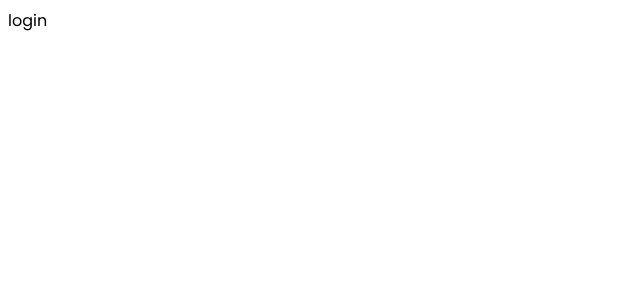
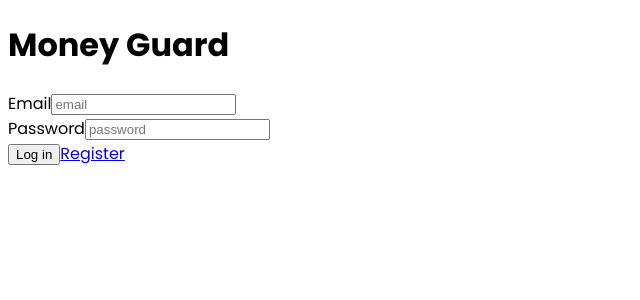
Before and after one commit to koleso8/Money_Guard_2, a React (Vite) app: page /login in a window 1280 px wide. Shown: the top 300 px of the page, without its empty margins (0-640 px from the left). Built offline with nearby package versions, Linux system fonts and the light colour scheme.

Commit message:
Login Form / logic bones

```diff
--- a/src/components/LoginForm/LoginForm.jsx
+++ b/src/components/LoginForm/LoginForm.jsx
@@ -0,0 +1,52 @@
+import { Field, Form, Formik } from "formik";
+import { useDispatch } from "react-redux";
+import { Link } from "react-router-dom";
+import { loginThunk } from "../../redux/auth/operations";
+export const LoginForm = () => {
+  const dispath = useDispatch();
+  const initialValues = {
+    email: "",
+    password: "",
+  };
+
+  const handleSubmit = (values, options) => {
+    console.log(values);
+    dispath(loginThunk(values));
+    options.resetForm();
+  };
+
+  return (
+    <div>
+      <div>
+        <div>
+          <h1>Money Guard</h1>
+        </div>
+        <div>
+          <Formik initialValues={initialValues} onSubmit={handleSubmit}>
+            <Form>
+              <div>
+                <label>
+                  <span>Email</span>
+                </label>
+                <Field name="email" type="email" placeholder="email" />
+              </div>
+              <div className="form-control">
+                <label>
+                  <span>Password</span>
+                </label>
+                <Field name="password" type="password" placeholder="password" />
+              </div>
+              <div>
+                <button>Log in</button>
+                <label>
+                  <Link to="/register">Register</Link>
+                </label>
+              </div>
+            </Form>
+          </Formik>
+        </div>
+      </div>
+    </div>
+  );
+};
+export default LoginForm;
--- a/src/components/RegistrationForm/RegistrationForm.jsx
+++ b/src/components/RegistrationForm/RegistrationForm.jsx
@@ -20,12 +20,7 @@ export const RegistrationForm = () => {
     <div>
       <div>
         <div>
-          <h1>SignUP now!</h1>
-          <p>
-            Provident cupiditate voluptatem et in. Quaerat fugiat ut assumenda
-            excepturi exercitationem quasi. In deleniti eaque aut repudiandae et
-            a id nisi.
-          </p>
+          <h1>Money Guard</h1>
         </div>
         <div>
           <Formik initialValues={initialValues} onSubmit={handleSubmit}>
--- a/src/pages/LoginPage/LoginPage.jsx
+++ b/src/pages/LoginPage/LoginPage.jsx
@@ -1,7 +1,11 @@
-import React from 'react';
+import LoginForm from "../../components/LoginForm/LoginForm";
 
 const LoginPage = () => {
-  return <div>login</div>;
+  return (
+    <div>
+      <LoginForm />
+    </div>
+  );
 };
 
 export default LoginPage;
```
